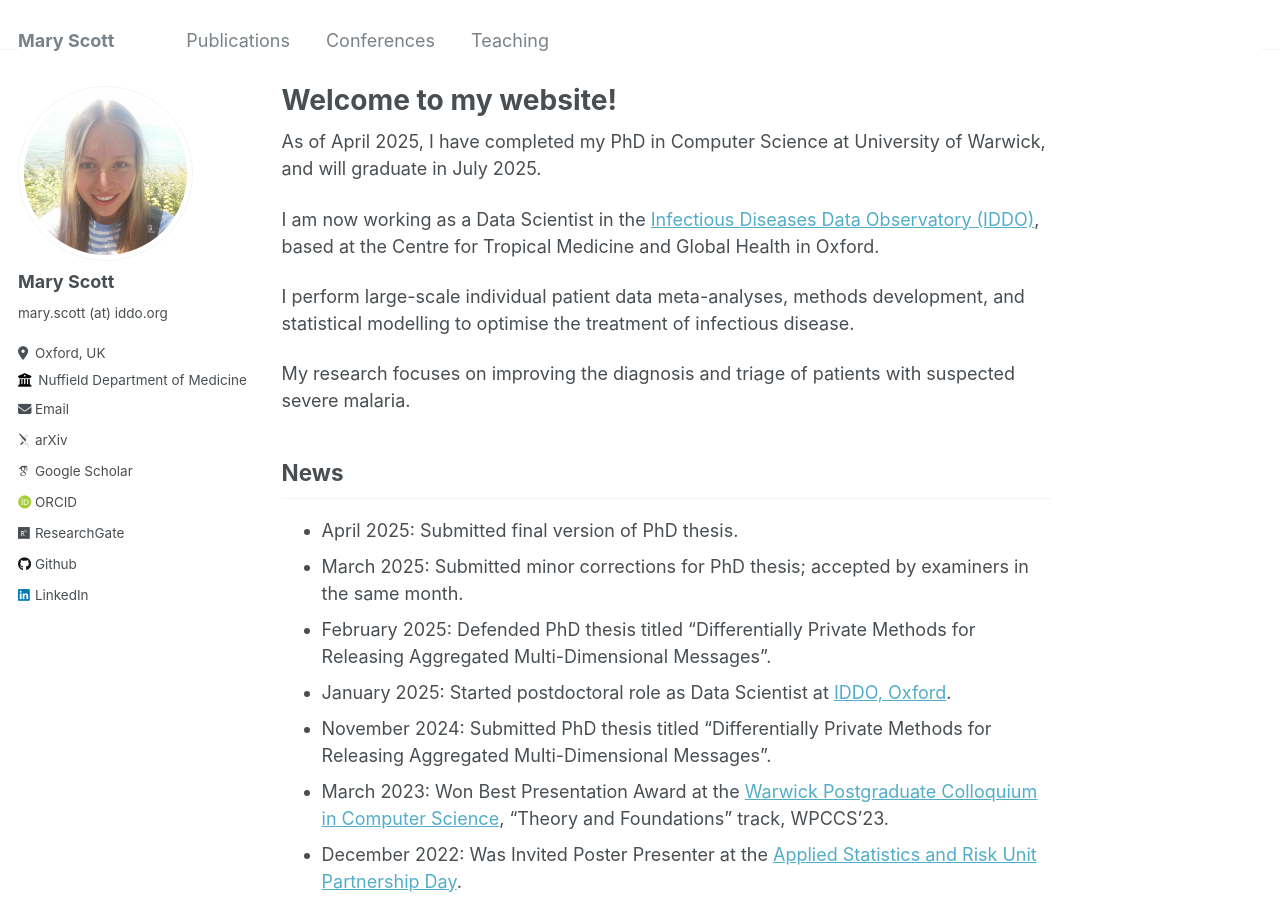
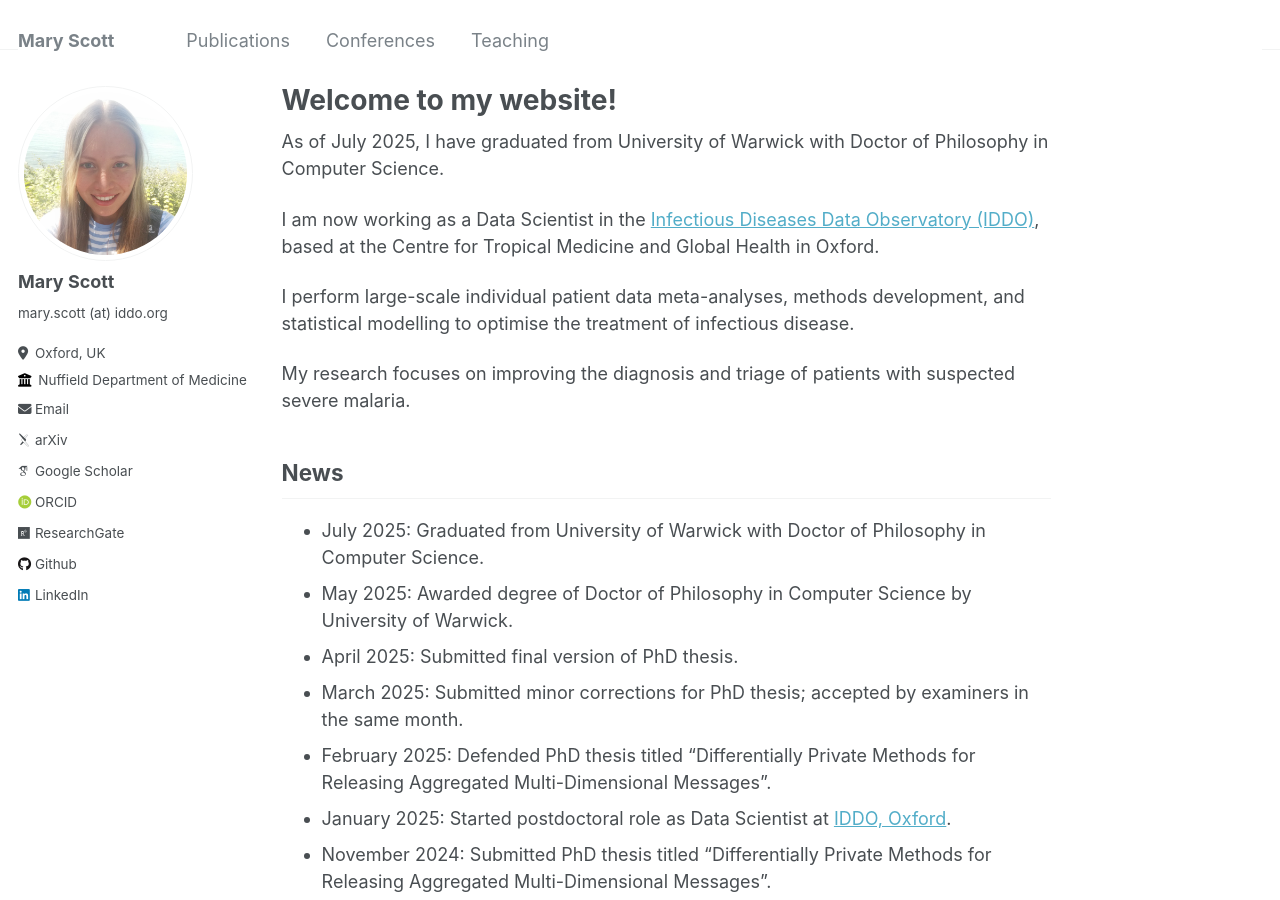
Before and after one commit to mary-python/mary-python.github.io, a Jekyll site: the page built from _pages/about.md, in a window 1280 px wide and 900 px high. Built offline with Jekyll 4.4.1, drawn with Linux system fonts in a browser that asks for light colours; some web fonts are replaced.

Commit message:
Update about.md

```diff
--- a/_pages/about.md
+++ b/_pages/about.md
@@ -7,7 +7,7 @@ redirect_from:
   - /about.html
 ---
 
-As of April 2025, I have completed my PhD in Computer Science at University of Warwick, and will graduate in July 2025.
+As of July 2025, I have graduated from University of Warwick with Doctor of Philosophy in Computer Science.
 
 I am now working as a Data Scientist in the [Infectious Diseases Data Observatory (IDDO)](https://www.iddo.org/), based at the Centre for Tropical Medicine and Global Health in Oxford.
 
@@ -17,6 +17,8 @@ My research focuses on improving the diagnosis and triage of patients with suspe
 
 News
 ------
+* July 2025: Graduated from University of Warwick with Doctor of Philosophy in Computer Science.
+* May 2025: Awarded degree of Doctor of Philosophy in Computer Science by University of Warwick.
 * April 2025: Submitted final version of PhD thesis.
 * March 2025: Submitted minor corrections for PhD thesis; accepted by examiners in the same month.
 * February 2025: Defended PhD thesis titled "Differentially Private Methods for Releasing Aggregated Multi-Dimensional Messages".
```
